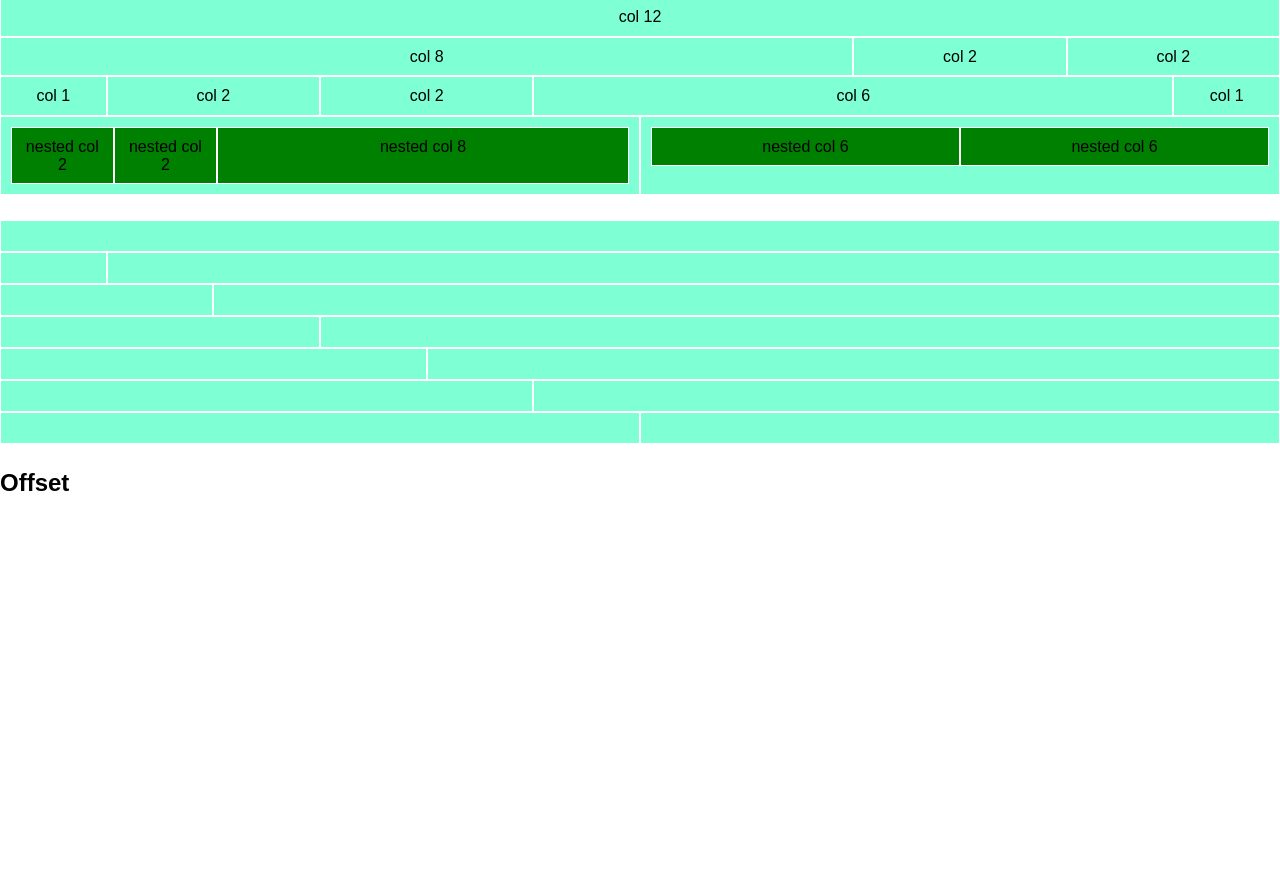
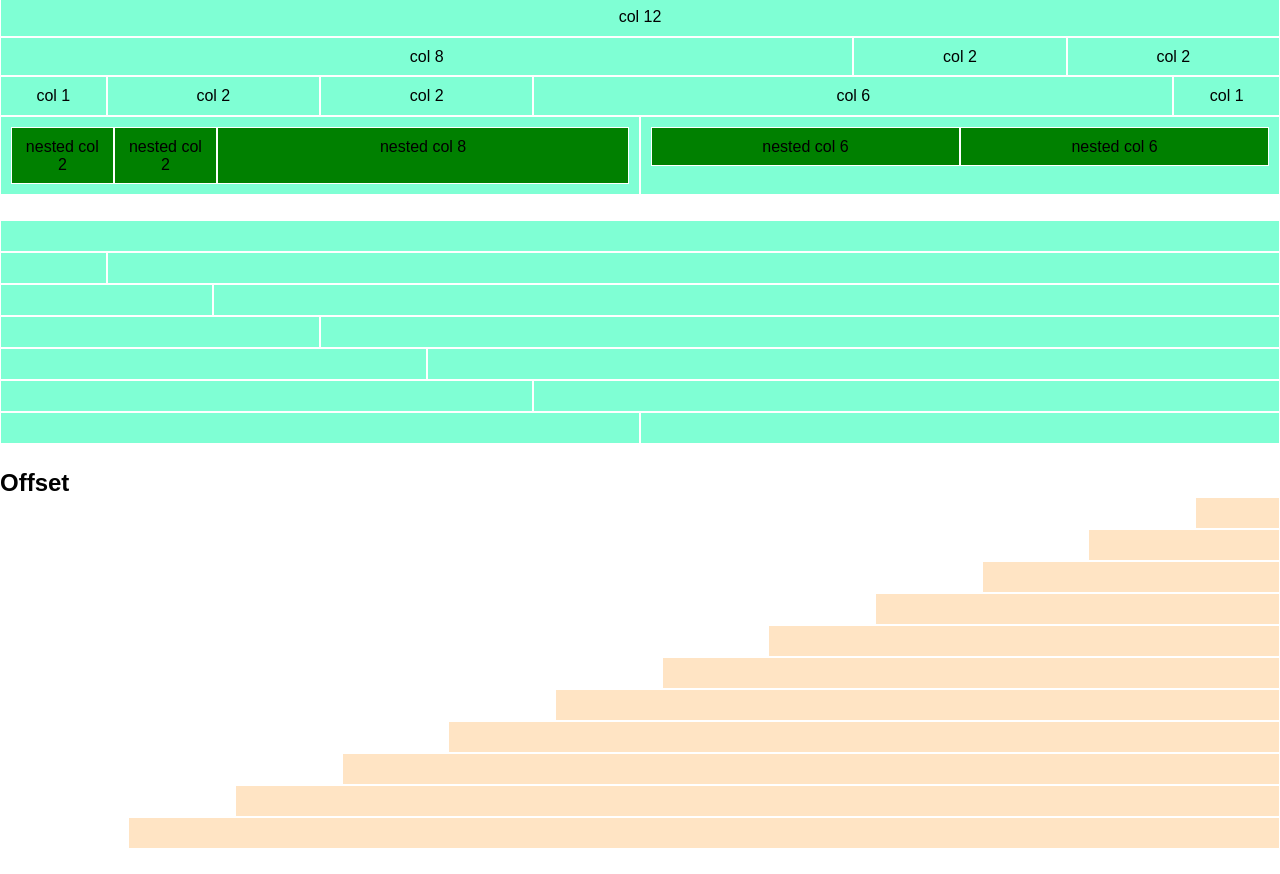
Before and after one commit to Samuelec14/html-css-12bool, a plain HTML site: page index.html in a window 1280 px wide. Shown: the part 119-993 px from the top of the page. Before the commit the page ends 800 px from the top, so only its background shows below. Drawn offline with Linux system fonts and the light colour scheme.

Commit message:
project completed

```diff
--- a/css/12bool.css
+++ b/css/12bool.css
@@ -53,38 +53,38 @@
 /* COLUMNS OFFSET FRAMEWORK
 */
 .offset-col-1{
-    width: calc((100% / 12) * 1);
+    margin-left: calc((100% / 12) * 1);
 }
 .offset-col-2{
-    width: calc((100% / 12) * 2);
+    margin-left: calc((100% / 12) * 2);
 }
 .offset-col-3{
-    width: calc((100% / 12) * 3);
+    margin-left: calc((100% / 12) * 3);
 }
 .offset-col-4{
-    width: calc((100% / 12) * 4);
+    margin-left: calc((100% / 12) * 4);
 }
 .offset-col-5{
-    width: calc((100% / 12) * 5);
+    margin-left: calc((100% / 12) * 5);
 }
 .offset-col-6{
-    width: calc((100% / 12) * 6);
+    margin-left: calc((100% / 12) * 6);
 }
 .offset-col-7{
-    width: calc((100% / 12) * 7);
+    margin-left: calc((100% / 12) * 7);
 }
 .offset-col-8{
-    width: calc((100% / 12) * 8);
+    margin-left: calc((100% / 12) * 8);
 }
 .offset-col-9{
-    width: calc((100% / 12) * 9);
+    margin-left: calc((100% / 12) * 9);
 }
 .offset-col-10{
-    width: calc((100% / 12) * 10);
+    margin-left: calc((100% / 12) * 10);
 }
 .offset-col-11{
-    width: calc((100% / 12) * 11);
+    margin-left: calc((100% / 12) * 11);
 }
 .offset-col-12{
-    width: calc((100% / 12) * 12);
+    margin-left: calc((100% / 12) * 12);
 }
--- a/css/style.css
+++ b/css/style.css
@@ -25,6 +25,10 @@
     .green-col{
         background-color: green;
     }
+    .bisque-col{
+        background-color: bisque;
+    }
+
     section{
         margin-bottom: 1.55rem;
     }
--- a/index.html
+++ b/index.html
@@ -141,6 +141,62 @@
             <!-- SECTION 3 -->
             <section class="offset">
                 <h2>Offset</h2>
+
+                <div class="row">
+                    <div class="offset-col-11"></div>
+                    <div class="col bisque-col"></div>
+                </div>
+
+                <div class="row">
+                    <div class="offset-col-10"></div>
+                    <div class="col bisque-col"></div>
+                </div>
+
+                <div class="row">
+                    <div class="offset-col-9"></div>
+                    <div class="col bisque-col"></div>
+                </div>
+
+                <div class="row">
+                    <div class="offset-col-8"></div>
+                    <div class="col bisque-col"></div>
+                </div>
+
+                <div class="row">
+                    <div class="offset-col-7"></div>
+                    <div class="col bisque-col"></div>
+                </div>
+
+                <div class="row">
+                    <div class="offset-col-6"></div>
+                    <div class="col bisque-col"></div>
+                </div>
+
+                <div class="row">
+                    <div class="offset-col-5"></div>
+                    <div class="col bisque-col"></div>
+                </div>
+
+                <div class="row">
+                    <div class="offset-col-4"></div>
+                    <div class="col bisque-col"></div>
+                </div>
+
+                <div class="row">
+                    <div class="offset-col-3"></div>
+                    <div class="col bisque-col"></div>
+                </div>
+
+                <div class="row">
+                    <div class="offset-col-2"></div>
+                    <div class="col bisque-col"></div>
+                </div>
+
+                <div class="row">
+                    <div class="offset-col-1"></div>
+                    <div class="col bisque-col"></div>
+                </div>
+
             </section>
 
 
```
